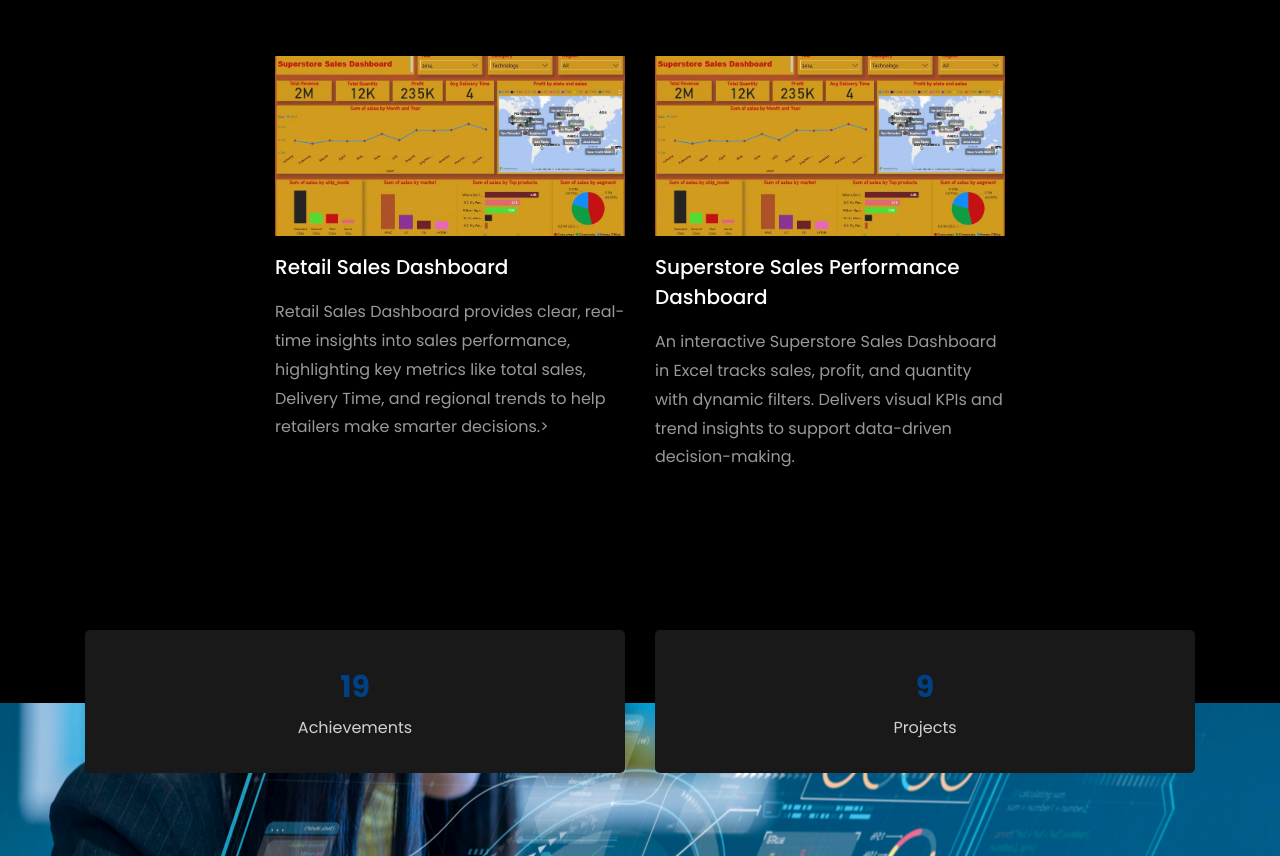
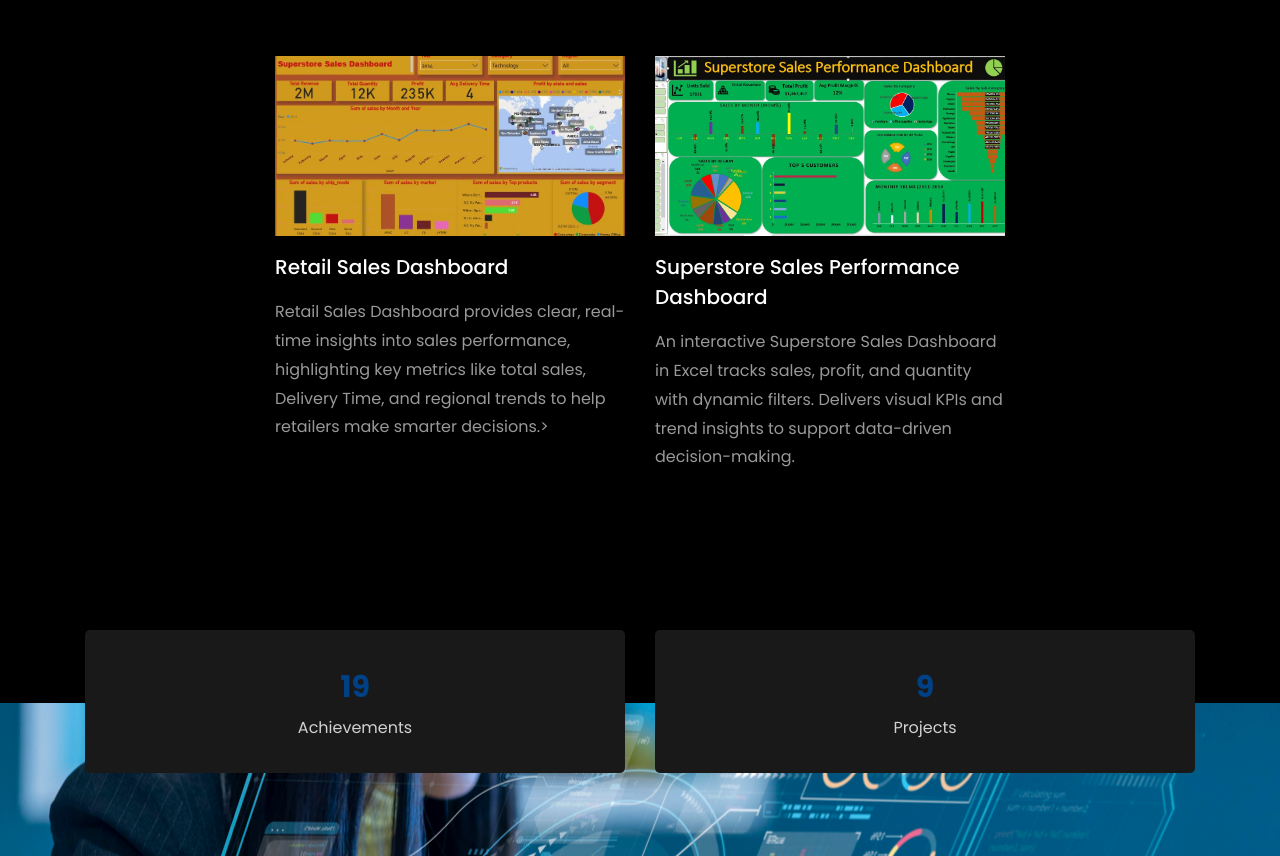
Before and after one commit to zohrakareem/Portfolio.Github.io, a plain HTML site: page index.html in a window 1280 px wide. Shown: the part 4347-5203 px from the top of the page. Drawn offline with Linux system fonts and the light colour scheme; files whose address does not match are found by name.

Commit message:
Update index.html

```diff
--- a/index.html
+++ b/index.html
@@ -506,7 +506,7 @@
 				<div class="col-md-4 d-flex ftco-animate">
 					<div class="blog-entry justify-content-end">
 						<a href="https://github.com/zohrakareem/Sales-Performance-Dashboard-Excel/tree/main"
-							class="block-20 zoom-effect" style="background-image: url('images/Superstore.JPG');">
+							class="block-20 zoom-effect" style="background-image: url('images/img11.JPG');">
 						</a>
 						<div class="text mt-3 float-right d-block">
 
```
